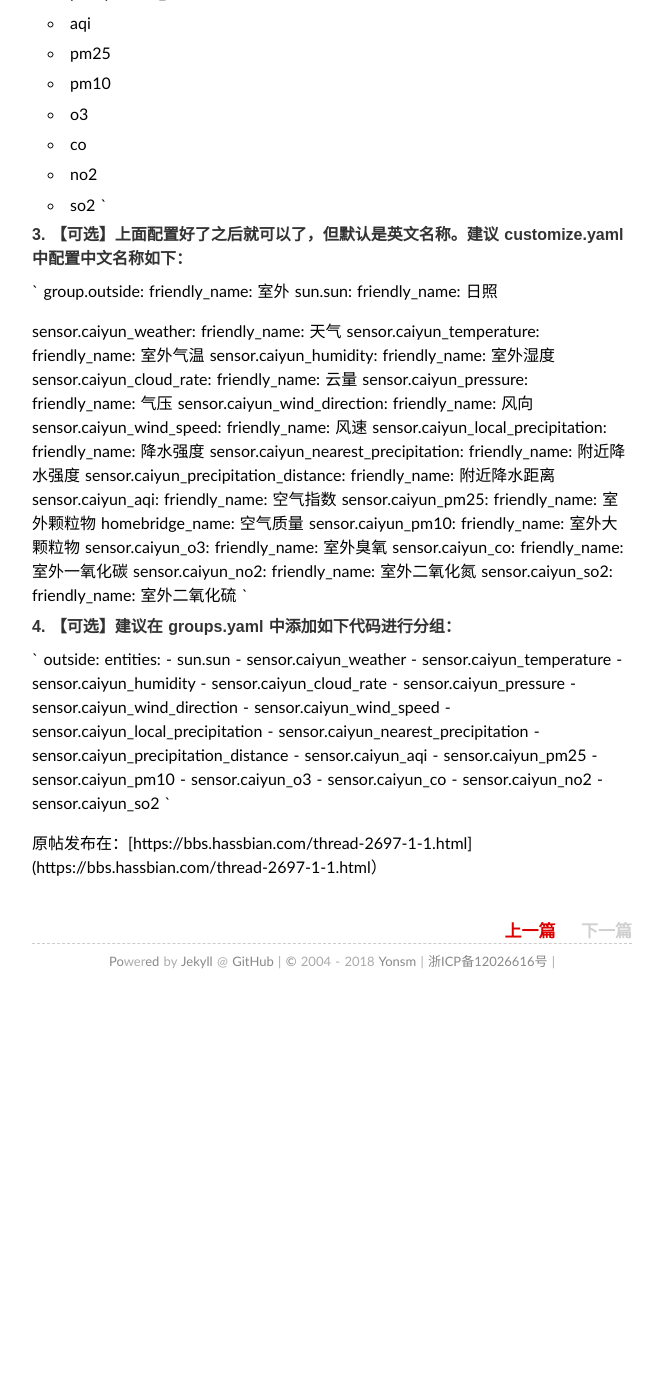
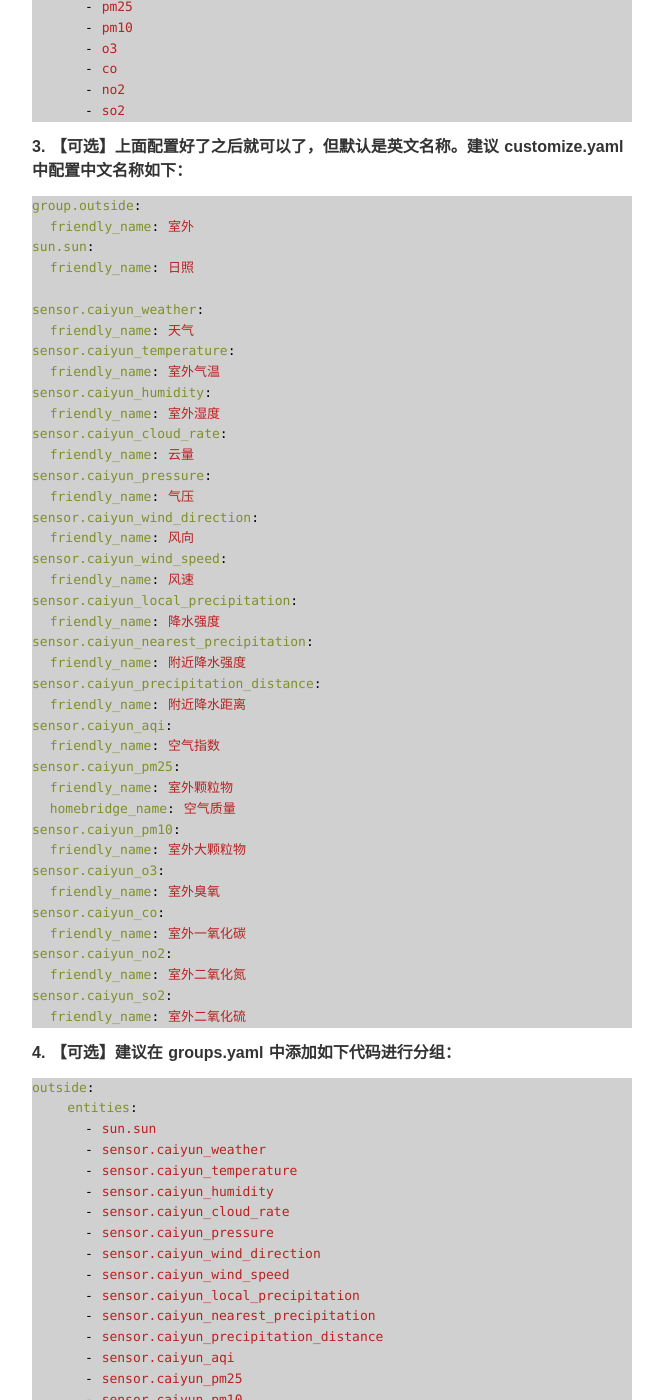
Before and after one commit to Yonsm/Yonsm.github.io, a Jekyll site: the page built from _posts/2018-02-04-caiyun.md, in a window 1280 px wide and 1400 px high, scrolled down 837 px. Shown: the whole window, without its empty margins (308-971 px from the left). Built offline with Jekyll 4.4.1, drawn with Linux system fonts in a browser that asks for light colours; comment, search, counter and statistics services are not loaded; before the commit the page ends 1842 px from its top, so only the background shows below that; some of the changed text lies outside the part shown.

Commit message:
Update 2018-02-04-caiyun.md

````diff
--- a/_posts/2018-02-04-caiyun.md
+++ b/_posts/2018-02-04-caiyun.md
@@ -16,16 +16,17 @@ tags: 智能家居
 
 #### 2. 配置方法和 yr 类似，最简单的配置版本如下：
 
-`
+```yaml
 sensor:
   - platform: caiyun
-`
+```
 
 以上默认启用这些传感器20分钟更新一次，自动使用 HA 中配置的地理位置。
 
 下面是完整的配置项，每个传感器均仔细挑选了 mdi 的图标，无需额外配置：
 
-`sensor:
+```yaml
+sensor:
   - platform: caiyun
     #name: CaiYun
     #scan_interval: 1200
@@ -49,11 +50,11 @@ sensor:
       - co
       - no2
       - so2
-`
+```
 
 #### 3. 【可选】上面配置好了之后就可以了，但默认是英文名称。建议 customize.yaml 中配置中文名称如下：
 
-`
+```yaml
 group.outside:
   friendly_name: 室外
 sun.sun:
@@ -94,11 +95,11 @@ sensor.caiyun_no2:
   friendly_name: 室外二氧化氮
 sensor.caiyun_so2:
   friendly_name: 室外二氧化硫
-`
+```
 
 #### 4. 【可选】建议在 groups.yaml 中添加如下代码进行分组：
 
-`
+```yaml
 outside:
     entities:
       - sun.sun
@@ -119,6 +120,6 @@ outside:
       - sensor.caiyun_co
       - sensor.caiyun_no2
       - sensor.caiyun_so2
-`
+```
 
 原帖发布在：[https://bbs.hassbian.com/thread-2697-1-1.html](https://bbs.hassbian.com/thread-2697-1-1.html）
````
